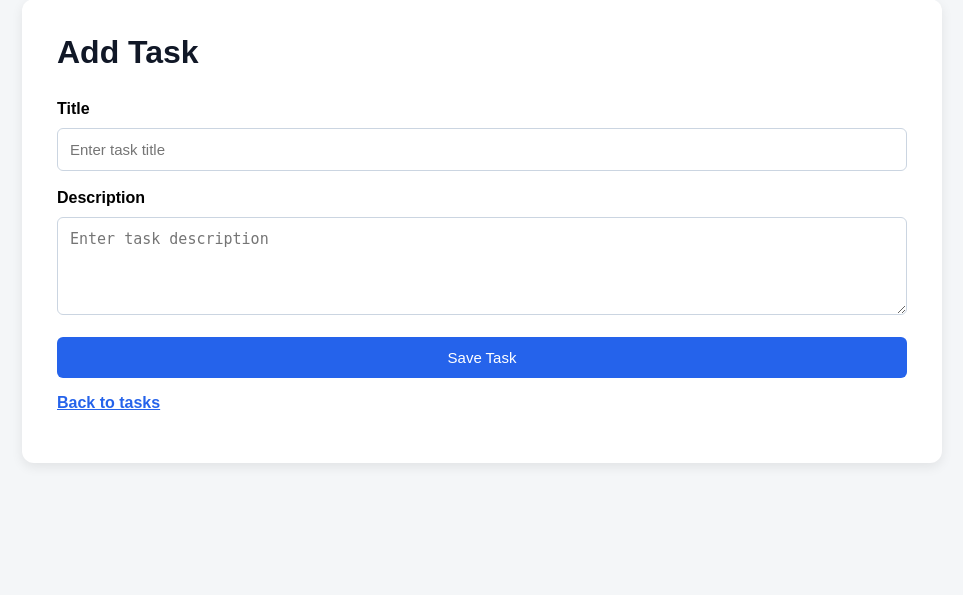
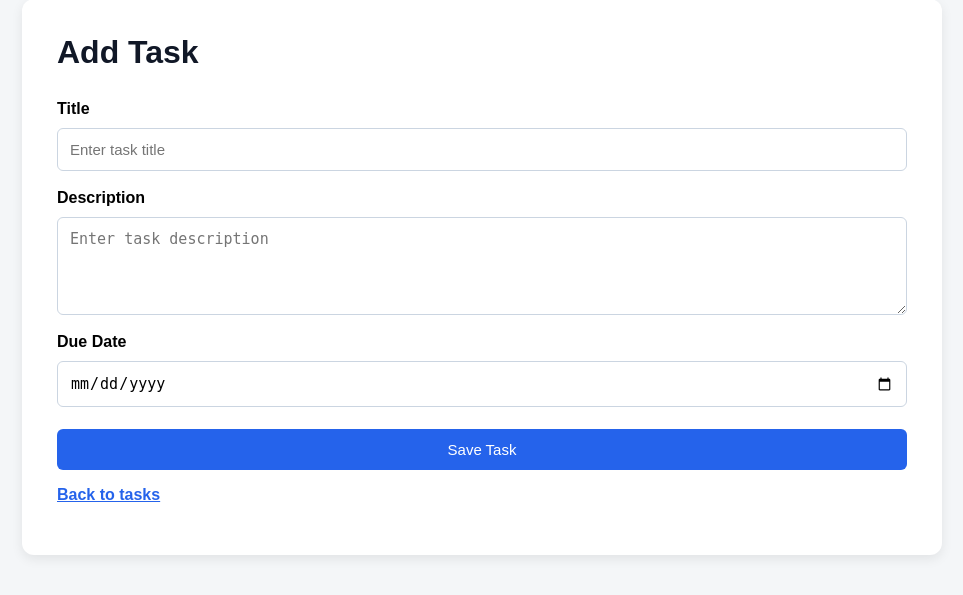
Before and after one commit to SWEkadi/Task-Tracker, a Django app: page /add/ in a window 1280 px wide. Shown: the part 71-666 px from the top of the page, without its empty margins (158-1121 px from the left). Run offline with Django 4.2, Linux system fonts and the light colour scheme; a user stored in the database is signed in.

Commit message:
KAN-5 Add due date field

```diff
--- a/tasks/models.py
+++ b/tasks/models.py
@@ -6,6 +6,7 @@ class Task(models.Model):
     user = models.ForeignKey(User, on_delete=models.CASCADE)
     title = models.CharField(max_length=100, blank=True)
     description = models.TextField(blank=True)
+    due_date = models.DateField(null=True, blank=True)
     is_completed = models.BooleanField(default=False)
     created_at = models.DateTimeField(auto_now_add=True)
 
--- a/tasks/templates/tasks/add_task.html
+++ b/tasks/templates/tasks/add_task.html
@@ -12,6 +12,9 @@
     <label>Description</label>
     <textarea name="description" rows="4" placeholder="Enter task description"></textarea>
 
+    <label>Due Date</label>
+    <input type="date" name="due_date">
+
     <button type="submit" class="btn btn-full">Save Task</button>
 </form>
 
--- a/tasks/templates/tasks/task_list.html
+++ b/tasks/templates/tasks/task_list.html
@@ -22,6 +22,11 @@
             <h3>{{ task.title|default:"Empty Task" }}</h3>
             <p>{{ task.description|default:"No description" }}</p>
 
+            <p>
+                Due Date:
+                {{ task.due_date|default:"No due date" }}
+            </p>
+
             <p class="status">
                 Status:
                 {% if task.is_completed %}
--- a/tasks/views.py
+++ b/tasks/views.py
@@ -29,13 +29,13 @@ def add_task(request):
     if request.method == 'POST':
         title = request.POST.get('title')
         description = request.POST.get('description')
+        due_date = request.POST.get('due_date')
 
-        # Intentional baseline bug for Jira:
-        # The system currently allows empty task titles.
         Task.objects.create(
             user=request.user,
             title=title,
-            description=description
+            description=description,
+            due_date=due_date or None
         )
         return redirect('task_list')
 
```
Also changed, not shown: db.sqlite3, tasks/migrations/0002_task_due_date.py (added).
